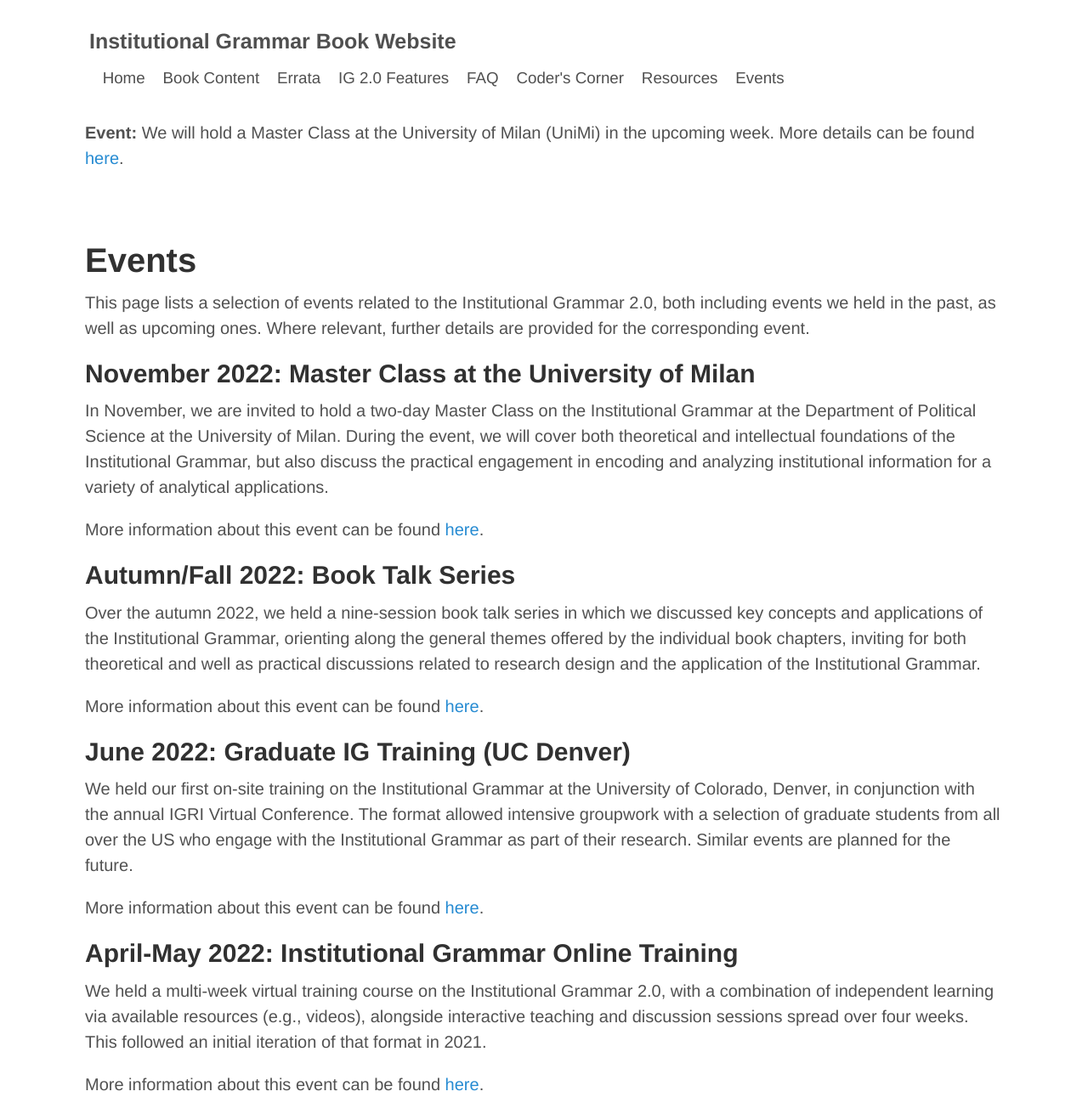
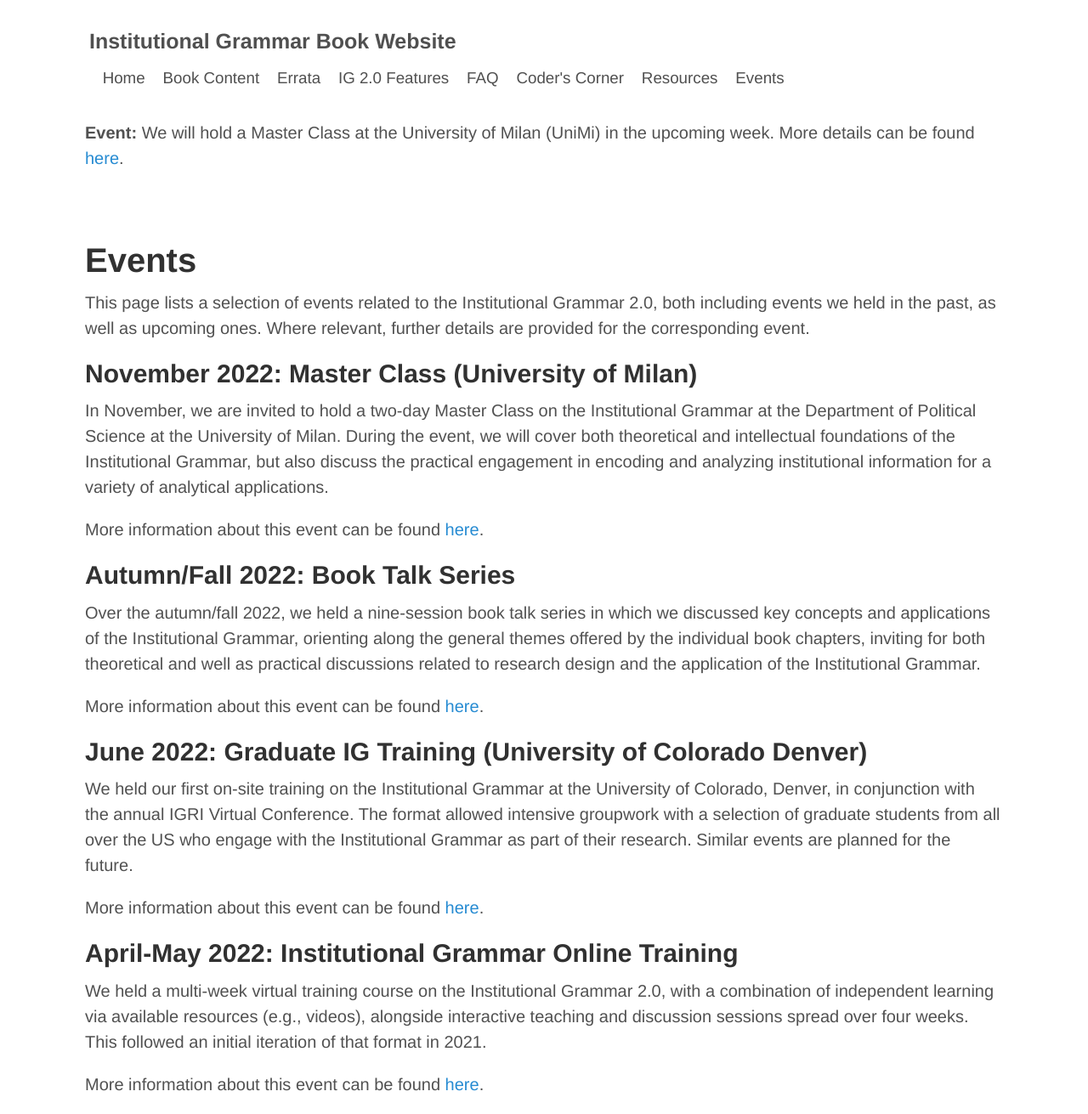
Before and after one commit to InstitutionalGrammar/IG-Book, a Jekyll site: the page built from events.md, in a window 1280 px wide. Shown: the whole page at 85% size. Built offline with Jekyll 4.4.1, drawn with Linux system fonts in a browser that asks for light colours.

Commit message:
Revise for consistency.

```diff
--- a/events.md
+++ b/events.md
@@ -8,7 +8,7 @@ title: IG Book
 
 This page lists a selection of events related to the Institutional Grammar 2.0, both including events we held in the past, as well as upcoming ones. Where relevant, further details are provided for the corresponding event.
 
-## November 2022: Master Class at the University of Milan
+## November 2022: Master Class (University of Milan)
 
 In November, we are invited to hold a two-day Master Class on the Institutional Grammar at the Department of Political Science at the University of Milan. During the event, we will cover both theoretical and intellectual foundations of the Institutional Grammar, but also discuss the practical engagement in encoding and analyzing institutional information for a variety of analytical applications.
 
@@ -16,11 +16,11 @@ More information about this event can be found <a href="{{ site.path }}/events-m
 
 ## Autumn/Fall 2022: Book Talk Series
 
-Over the autumn 2022, we held a nine-session book talk series in which we discussed key concepts and applications of the Institutional Grammar, orienting along the general themes offered by the individual book chapters, inviting for both theoretical and well as practical discussions related to research design and the application of the Institutional Grammar.
+Over the autumn/fall 2022, we held a nine-session book talk series in which we discussed key concepts and applications of the Institutional Grammar, orienting along the general themes offered by the individual book chapters, inviting for both theoretical and well as practical discussions related to research design and the application of the Institutional Grammar.
 
 More information about this event can be found <a href="{{ site.path }}/events-book-talk.html">here</a>.
 
-## June 2022: Graduate IG Training (UC Denver)
+## June 2022: Graduate IG Training (University of Colorado Denver)
 
 We held our first on-site training on the Institutional Grammar at the University of Colorado, Denver, in conjunction with the annual IGRI Virtual Conference. The format allowed intensive groupwork with a selection of graduate students from all over the US who engage with the Institutional Grammar as part of their research. Similar events are planned for the future.
 
```
